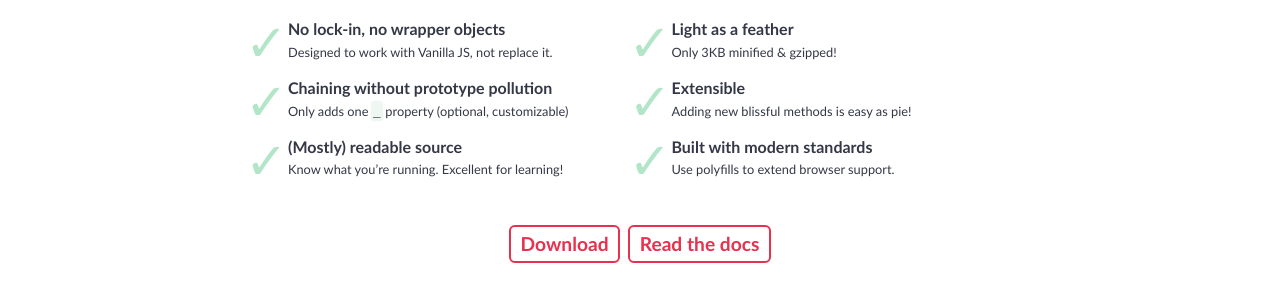
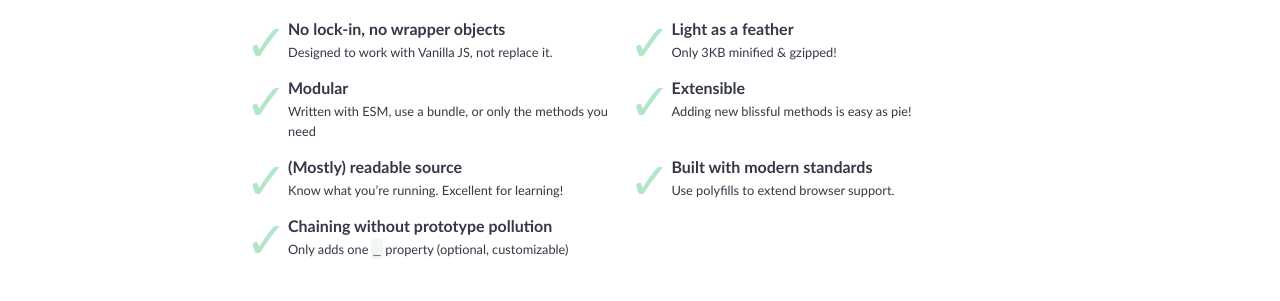
Before and after one commit to LeaVerou/bliss, a website with bundled scripts: page index.html in a window 1280 px wide. Shown: the part 217-518 px from the top of the page. Built offline with nearby package versions, Linux system fonts and the light colour scheme.

Commit message:
Update index.html

```diff
--- a/index.html
+++ b/index.html
@@ -25,10 +25,11 @@
 	<ul>
 		<li><strong>No lock-in, <a href="http://lea.verou.me/2015/04/jquery-considered-harmful/">no wrapper objects</a></strong> Designed to work with Vanilla JS, not replace it.</li>
 		<li><strong>Light as a feather</strong> Only <a href="#download">3KB minified &amp; gzipped!</a></li>
-		<li><strong>Chaining without prototype pollution</strong> Only adds one <code>_</code> property (optional, customizable)</li>
+		<li><strong>Modular</strong> Written with ESM, use a bundle, or only the methods you need</a></li>
 		<li><strong>Extensible</strong> <a href="docs.html#fn-add">Adding new blissful methods</a> is easy as pie!</li>
 		<li><strong>(Mostly) readable source</strong> Know what you’re running. Excellent for learning!</li>
 		<li><strong>Built with modern standards</strong> <a href="#browser-support">Use polyfills to extend browser support.</a></li>
+		<li><strong>Chaining without prototype pollution</strong> Only adds one <code>_</code> property (optional, customizable)</li>
 	</ul>
 
 	<nav>
```
